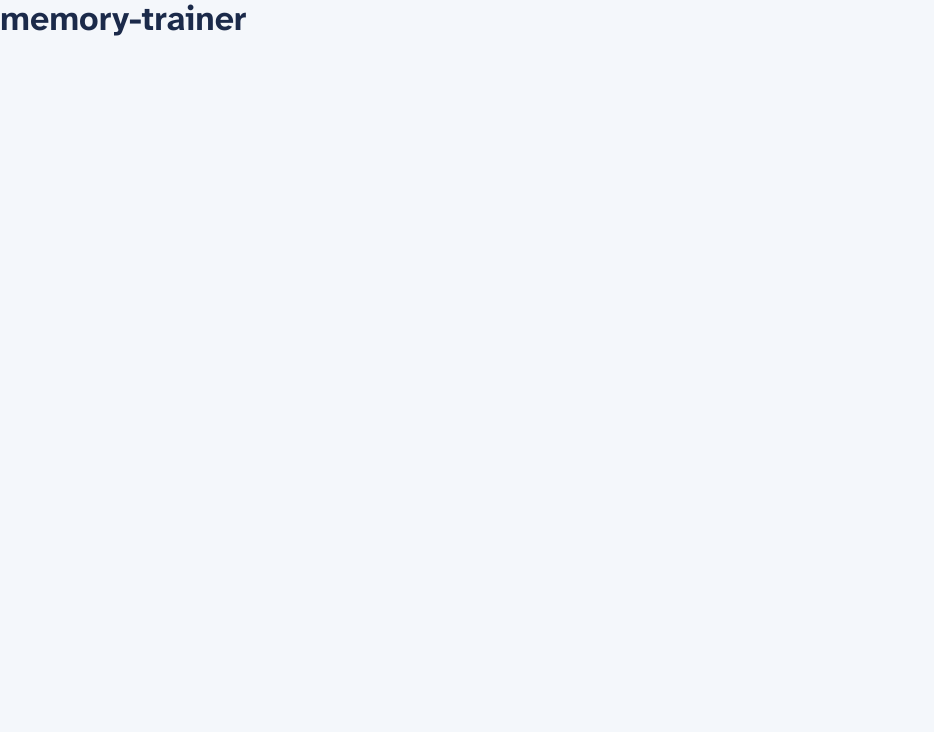
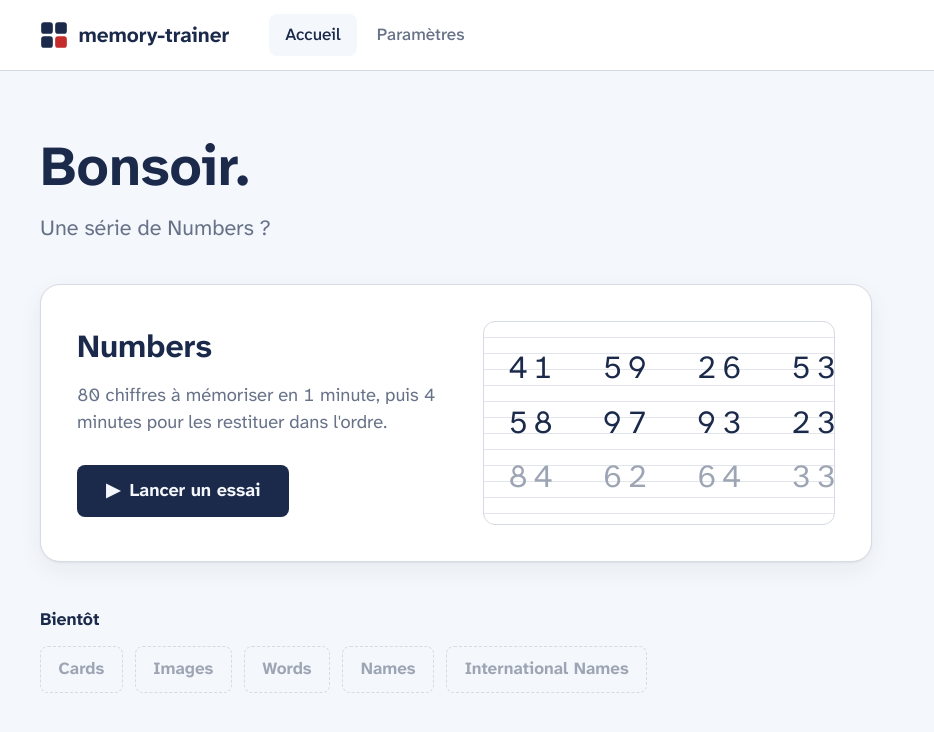
Before and after one commit to gabrielluthun/memory-trainer, a SvelteKit app: page / in a window 1280 px wide. Shown: the top 732 px of the page, without its empty margins (0-934 px from the left). Built offline with nearby package versions, Linux system fonts and the light colour scheme.

Commit message:
feat(ui): add home screen

```diff
--- a/src/routes/+page.svelte
+++ b/src/routes/+page.svelte
@@ -1,5 +1,136 @@
+<script lang="ts">
+	import { resolve } from '$app/paths';
+	import AppHeader from '#lib/presentation/components/app-header.svelte';
+
+	const hour = new Date().getHours();
+	const greeting = hour >= 18 || hour < 5 ? 'Bonsoir.' : 'Bonjour.';
+	const comingSoon = ['Cards', 'Images', 'Words', 'Names', 'International Names'];
+	// Decorative preview of the Numbers sheet (not a real draw).
+	const preview = ['41 59 26 53', '58 97 93 23', '84 62 64 33'];
+</script>
+
 <svelte:head>
 	<title>memory-trainer</title>
 </svelte:head>
 
-<h1>memory-trainer</h1>
+<AppHeader />
+
+<main class="home">
+	<h1>{greeting}</h1>
+	<p class="lead">Une série de Numbers ?</p>
+
+	<section class="discipline" aria-labelledby="numbers-title">
+		<div class="discipline-text">
+			<h2 id="numbers-title">Numbers</h2>
+			<p>80 chiffres à mémoriser en 1 minute, puis 4 minutes pour les restituer dans l'ordre.</p>
+			<a class="button button-primary" href={resolve('/train/numbers')}>
+				<span aria-hidden="true">▶</span> Lancer un essai
+			</a>
+		</div>
+		<div class="preview" aria-hidden="true">
+			{#each preview as line, index (index)}
+				<p class:faded={index === preview.length - 1}>{line}</p>
+			{/each}
+		</div>
+	</section>
+
+	<section class="soon" aria-labelledby="soon-title">
+		<h2 id="soon-title">Bientôt</h2>
+		<ul>
+			{#each comingSoon as name (name)}
+				<li>{name}</li>
+			{/each}
+		</ul>
+	</section>
+</main>
+
+<style>
+	.home {
+		max-width: 75rem;
+		padding: 4rem 2.5rem;
+	}
+	h1 {
+		font-size: 3.5rem;
+	}
+	.lead {
+		margin: 0.75rem 0 2.5rem;
+		color: var(--ink-muted);
+		font-size: 1.35rem;
+	}
+	.discipline {
+		display: grid;
+		grid-template-columns: 1fr minmax(16rem, 22rem);
+		gap: 2rem;
+		align-items: center;
+		max-width: 52rem;
+		padding: 2.25rem;
+		background: var(--sheet);
+		border: 1px solid var(--line);
+		border-radius: 1.25rem;
+		box-shadow: var(--shadow);
+	}
+	.discipline h2 {
+		font-size: 2rem;
+	}
+	.discipline-text p {
+		margin: 1rem 0 1.75rem;
+		color: var(--ink-muted);
+		font-size: 1.15rem;
+	}
+	.preview {
+		padding: 1rem 1.5rem;
+		border: 1px solid var(--line);
+		border-radius: var(--radius);
+		background: repeating-linear-gradient(
+			var(--sheet) 0 0.95rem,
+			color-mix(in srgb, var(--line) 70%, transparent) 0.95rem 1rem
+		);
+	}
+	.preview p {
+		margin: 0.4rem 0;
+		font-family: var(--font-digits);
+		font-size: 2rem;
+		letter-spacing: 0.15em;
+		word-spacing: 0.6em;
+		white-space: nowrap;
+	}
+	.preview .faded {
+		color: var(--ink-faint);
+	}
+	.soon {
+		margin-top: 3rem;
+	}
+	.soon h2 {
+		font-size: 1.1rem;
+	}
+	.soon ul {
+		display: flex;
+		flex-wrap: wrap;
+		gap: 0.75rem;
+		margin: 1rem 0 0;
+		padding: 0;
+		list-style: none;
+	}
+	.soon li {
+		padding: 0.6rem 1.1rem;
+		border: 1.5px dashed var(--line);
+		border-radius: var(--radius-small);
+		color: var(--ink-faint);
+		font-weight: 700;
+	}
+	@media (max-width: 760px) {
+		.home {
+			padding: 2rem 1rem;
+		}
+		h1 {
+			font-size: 2.5rem;
+		}
+		.discipline {
+			grid-template-columns: 1fr;
+			padding: 1.5rem;
+		}
+		.preview {
+			display: none;
+		}
+	}
+</style>
```
